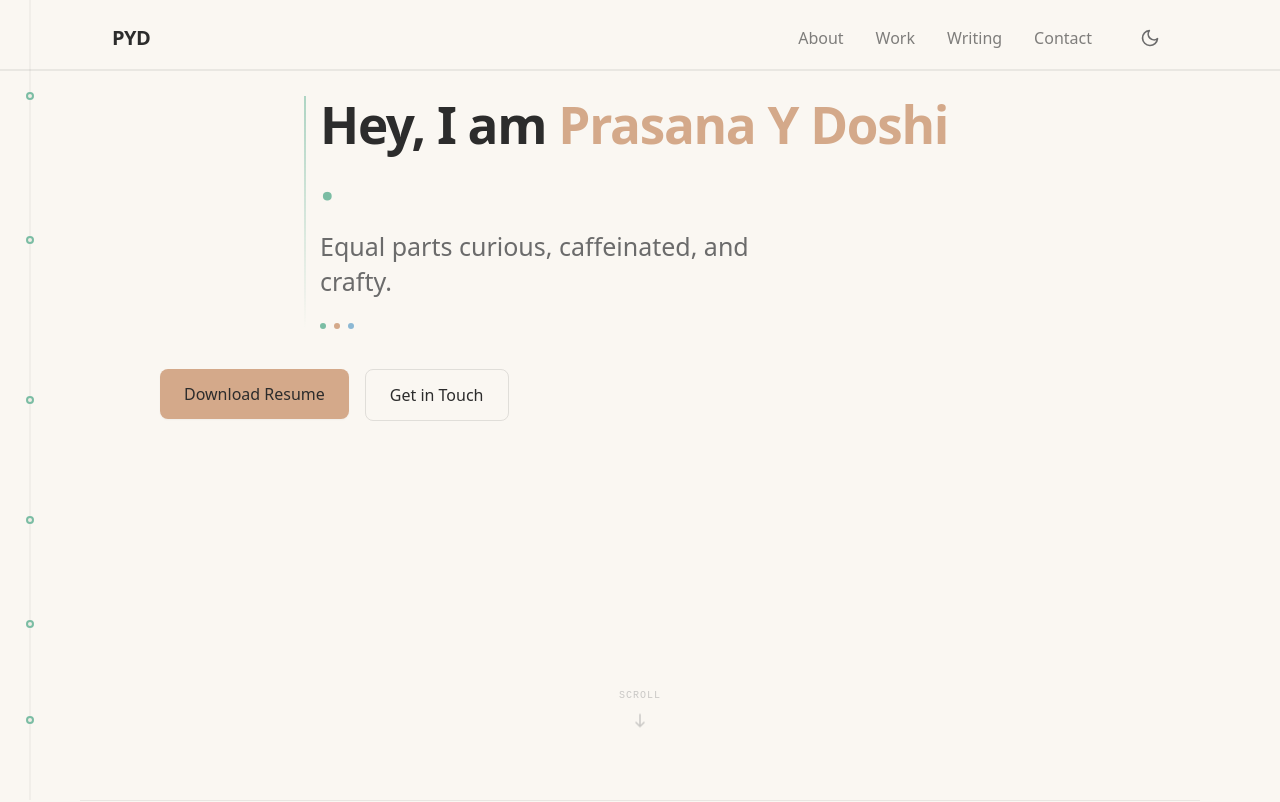
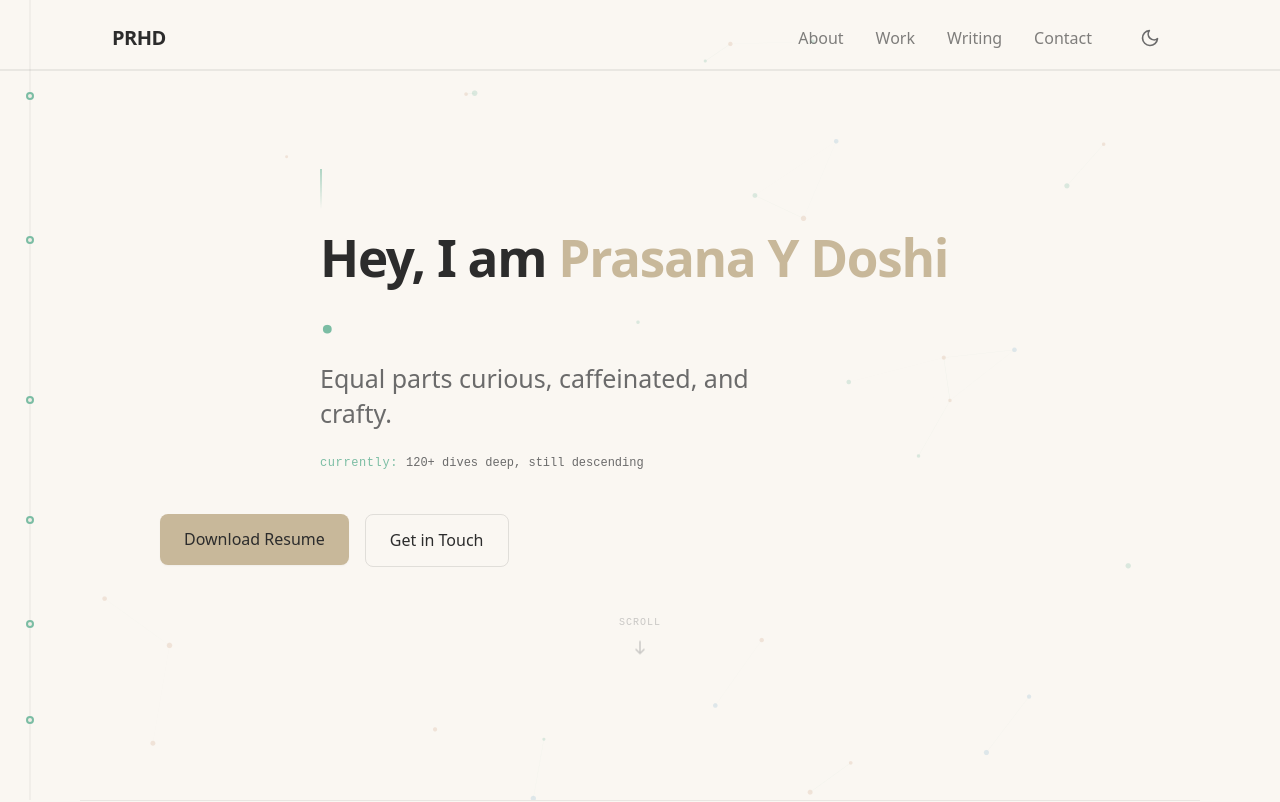
Before and after one commit to prasanaydoshi/Personal-Website, a Next.js app: page / in a window 1280 px wide. Shown: the top 802 px of the page. Built offline with nearby package versions, Linux system fonts and the light colour scheme.

Commit message:
redesign terminal

```diff
--- a/src/app/globals.css
+++ b/src/app/globals.css
@@ -37,6 +37,7 @@
   --color-thread-stroke: #7bbda4;
   --color-thread-node: #7bbda4;
   --color-thread-node-pulse: rgba(123, 189, 164, 0.3);
+  --color-name-highlight: #c8b89a;
 }
 
 /* ============================================================
@@ -68,6 +69,7 @@
   --color-thread-stroke: #7bbda4;
   --color-thread-node: #7bbda4;
   --color-thread-node-pulse: rgba(123, 189, 164, 0.25);
+  --color-name-highlight: #e8d5bc;
 }
 
 /* ============================================================
--- a/src/app/layout.tsx
+++ b/src/app/layout.tsx
@@ -3,7 +3,7 @@ import "./globals.css";
 import { ThemeProvider } from "@/components/ThemeProvider";
 
 export const metadata: Metadata = {
-  title: "PYD — Prasana | Developer Portfolio",
+  title: "PRHD — Prasana | Developer Portfolio",
   description:
     "Engineer building at the intersection of fintech, quant, and full-stack. Portfolio of Prasana — builder, storyteller, operator.",
   keywords: [
@@ -16,7 +16,7 @@ export const metadata: Metadata = {
   ],
   authors: [{ name: "Prasana" }],
   openGraph: {
-    title: "PYD — Prasana | Developer Portfolio",
+    title: "PRHD — Prasana | Developer Portfolio",
     description:
       "Engineer building at the intersection of fintech, quant, and full-stack.",
     type: "website",
--- a/src/app/page.tsx
+++ b/src/app/page.tsx
@@ -11,6 +11,7 @@ import ProjectCard from "@/components/ProjectCard";
 import ProjectRow from "@/components/ProjectRow";
 import BlogPreview from "@/components/BlogPreview";
 import ContactBlock from "@/components/ContactBlock";
+import ParticleConstellation from "@/components/ParticleConstellation";
 
 // ── Placeholder data (replace with your real content) ──────────────
 
@@ -116,7 +117,11 @@ export default function Home() {
         {/* ============================================================
             ENTRY 000 — Hero / Boot
             ============================================================ */}
-        <section className="min-h-[100vh] flex flex-col justify-center px-6 md:px-12 lg:px-20 pt-24 pb-16 max-w-content mx-auto">
+        <section className="min-h-[100vh] flex flex-col justify-center px-6 md:px-12 lg:px-20 pt-24 pb-16 max-w-content mx-auto relative overflow-hidden">
+          {/* Particle background — desktop only */}
+          <ParticleConstellation className="absolute inset-0 z-0 hidden md:block" />
+
+          <div className="relative z-10">
           <TerminalBoot onComplete={() => setTerminalDone(true)} />
 
           {/* CTA buttons — fade in after intro */}
@@ -133,7 +138,7 @@ export default function Home() {
               download
               className="px-6 py-3 rounded-md text-base font-medium transition-all duration-200 hover:-translate-y-[1px]"
               style={{
-                backgroundColor: "var(--color-accent-warm)",
+                backgroundColor: "var(--color-name-highlight)",
                 color: "#2C2C2C",
                 boxShadow: "0 1px 2px rgba(0,0,0,0.04)",
               }}
@@ -184,6 +189,7 @@ export default function Home() {
                 />
               </svg>
             </div>
+          </div>
           </div>
         </section>
 
@@ -322,7 +328,7 @@ export default function Home() {
             className="font-mono text-sm"
             style={{ color: "var(--color-text-tertiary)" }}
           >
-            {"> end of log. // PYD"}
+            {"> end of log. // PRHD"}
           </p>
           <p
             className="font-mono text-[11px] mt-3"
--- a/src/components/Nav.tsx
+++ b/src/components/Nav.tsx
@@ -51,7 +51,7 @@ export default function Nav() {
             className="font-heading font-bold text-lg tracking-tight"
             style={{ color: "var(--color-text-primary)" }}
           >
-            PYD
+            PRHD
           </a>
 
           {/* Desktop links */}
--- /dev/null
+++ b/src/components/ParticleConstellation.tsx
@@ -0,0 +1,246 @@
+"use client";
+
+import { useEffect, useRef } from "react";
+
+interface ParticleConstellationProps {
+  className?: string;
+}
+
+interface Particle {
+  x: number;
+  y: number;
+  vx: number;
+  vy: number;
+  color: [number, number, number];
+  radius: number;
+}
+
+const PARTICLE_COLORS: [number, number, number][] = [
+  [123, 189, 164], // teal
+  [212, 169, 138], // warm
+  [140, 184, 212], // sky
+];
+
+const PARTICLE_COUNT = 30;
+const CONNECTION_DISTANCE = 110;
+const MOUSE_RADIUS = 120;
+const TEXT_ZONE = { xOffset: 30, widthPx: 520, yPercent: 0.2, heightPercent: 0.55 };
+
+function isInTextZone(x: number, y: number, canvasH: number): boolean {
+  const zoneY = canvasH * TEXT_ZONE.yPercent;
+  const zoneH = canvasH * TEXT_ZONE.heightPercent;
+  return x > TEXT_ZONE.xOffset && x < TEXT_ZONE.xOffset + TEXT_ZONE.widthPx && y > zoneY && y < zoneY + zoneH;
+}
+
+function spawnParticle(w: number, h: number): Particle {
+  let x: number, y: number;
+  let attempts = 0;
+  do {
+    x = Math.random() * w;
+    y = Math.random() * h;
+    attempts++;
+  } while (isInTextZone(x, y, h) && attempts < 50);
+
+  return {
+    x,
+    y,
+    vx: (Math.random() - 0.5) * 0.5,
+    vy: (Math.random() - 0.5) * 0.5,
+    color: PARTICLE_COLORS[Math.floor(Math.random() * PARTICLE_COLORS.length)],
+    radius: 1.3 + Math.random() * 1.5,
+  };
+}
+
+export default function ParticleConstellation({ className }: ParticleConstellationProps) {
+  const canvasRef = useRef<HTMLCanvasElement>(null);
+
+  useEffect(() => {
+    const canvas = canvasRef.current;
+    if (!canvas) return;
+
+    const ctx = canvas.getContext("2d");
+    if (!ctx) return;
+
+    const reducedMotion = window.matchMedia("(prefers-reduced-motion: reduce)").matches;
+
+    let w = 0;
+    let h = 0;
+    let animId: number;
+    let mouseX = -9999;
+    let mouseY = -9999;
+
+    const particles: Particle[] = [];
+
+    function resize() {
+      const parent = canvas!.parentElement;
+      if (!parent) return;
+      w = parent.offsetWidth;
+      h = parent.offsetHeight;
+      canvas!.width = w * 2;
+      canvas!.height = h * 2;
+      canvas!.style.width = w + "px";
+      canvas!.style.height = h + "px";
+      ctx!.scale(2, 2);
+    }
+
+    function init() {
+      resize();
+      particles.length = 0;
+      for (let i = 0; i < PARTICLE_COUNT; i++) {
+        particles.push(spawnParticle(w, h));
+      }
+    }
+
+    function getThemeParams() {
+      const theme = document.documentElement.getAttribute("data-theme");
+      const isDark = theme === "dark";
+      return {
+        baseAlpha: isDark ? 0.35 : 0.25,
+        lineFactor: isDark ? 0.07 : 0.12,
+      };
+    }
+
+    function draw() {
+      const { baseAlpha, lineFactor } = getThemeParams();
+      ctx!.clearRect(0, 0, w, h);
+
+      const zoneY = h * TEXT_ZONE.yPercent;
+      const zoneH = h * TEXT_ZONE.heightPercent;
+      const zoneCX = TEXT_ZONE.xOffset + TEXT_ZONE.widthPx / 2;
+      const zoneCY = zoneY + zoneH / 2;
+
+      // Update particles
+      for (const p of particles) {
+        if (!reducedMotion) {
+          p.x += p.vx;
+          p.y += p.vy;
+
+          // Bounce off edges
+          if (p.x < 0 || p.x > w) p.vx *= -1;
+          if (p.y < 0 || p.y > h) p.vy *= -1;
+          p.x = Math.max(0, Math.min(w, p.x));
+          p.y = Math.max(0, Math.min(h, p.y));
+
+          // Text zone avoidance
+          if (isInTextZone(p.x, p.y, h)) {
+            const dx = p.x - zoneCX;
+            const dy = p.y - zoneCY;
+            const dist = Math.sqrt(dx * dx + dy * dy) || 1;
+            p.vx += (dx / dist) * 0.07;
+            p.vy += (dy / dist) * 0.07;
+          }
+
+          // Clamp velocity
+          const speed = Math.sqrt(p.vx * p.vx + p.vy * p.vy);
+          if (speed > 0.8) {
+            p.vx = (p.vx / speed) * 0.8;
+            p.vy = (p.vy / speed) * 0.8;
+          }
+        }
+      }
+
+      // Connection lines between particles
+      for (let i = 0; i < particles.length; i++) {
+        for (let j = i + 1; j < particles.length; j++) {
+          const dx = particles[i].x - particles[j].x;
+          const dy = particles[i].y - particles[j].y;
+          const dist = Math.sqrt(dx * dx + dy * dy);
+          if (dist < CONNECTION_DISTANCE) {
+            const alpha = lineFactor * (1 - dist / CONNECTION_DISTANCE);
+            ctx!.beginPath();
+            ctx!.moveTo(particles[i].x, particles[i].y);
+            ctx!.lineTo(particles[j].x, particles[j].y);
+            ctx!.strokeStyle = `rgba(123, 189, 164, ${alpha})`;
+            ctx!.lineWidth = 0.5;
+            ctx!.stroke();
+          }
+        }
+      }
+
+      // Draw particles and mouse interaction
+      for (const p of particles) {
+        let radiusBoost = 0;
+        let alphaBoost = 0;
+
+        const mdx = p.x - mouseX;
+        const mdy = p.y - mouseY;
+        const mDist = Math.sqrt(mdx * mdx + mdy * mdy);
+
+        if (mDist < MOUSE_RADIUS) {
+          const proximity = 1 - mDist / MOUSE_RADIUS;
+          radiusBoost = proximity * 3;
+          alphaBoost = proximity * 0.4;
+
+          // Glow
+          ctx!.beginPath();
+          ctx!.arc(p.x, p.y, p.radius + radiusBoost * 8, 0, Math.PI * 2);
+          ctx!.fillStyle = `rgba(${p.color[0]}, ${p.color[1]}, ${p.color[2]}, ${proximity * 0.08})`;
+          ctx!.fill();
+
+          // Connection line to cursor
+          const lineAlpha = lineFactor * proximity;
+          ctx!.beginPath();
+          ctx!.moveTo(p.x, p.y);
+          ctx!.lineTo(mouseX, mouseY);
+          ctx!.strokeStyle = `rgba(123, 189, 164, ${lineAlpha})`;
+          ctx!.lineWidth = 0.5;
+          ctx!.stroke();
+        }
+
+        // Particle dot
+        ctx!.beginPath();
+        ctx!.arc(p.x, p.y, p.radius + radiusBoost, 0, Math.PI * 2);
+        ctx!.fillStyle = `rgba(${p.color[0]}, ${p.color[1]}, ${p.color[2]}, ${baseAlpha + alphaBoost})`;
+        ctx!.fill();
+      }
+
+      if (!reducedMotion) {
+        animId = requestAnimationFrame(draw);
+      }
+    }
+
+    function onMouseMove(e: MouseEvent) {
+      const rect = canvas!.getBoundingClientRect();
+      mouseX = e.clientX - rect.left;
+      mouseY = e.clientY - rect.top;
+    }
+
+    function onMouseLeave() {
+      mouseX = -9999;
+      mouseY = -9999;
+    }
+
+    init();
+
+    if (reducedMotion) {
+      draw();
+    } else {
+      animId = requestAnimationFrame(draw);
+    }
+
+    const parent = canvas.parentElement;
+    parent?.addEventListener("mousemove", onMouseMove);
+    parent?.addEventListener("mouseleave", onMouseLeave);
+
+    const resizeObserver = new ResizeObserver(() => {
+      ctx!.setTransform(1, 0, 0, 1, 0, 0);
+      resize();
+    });
+    resizeObserver.observe(canvas.parentElement!);
+
+    return () => {
+      if (animId) cancelAnimationFrame(animId);
+      parent?.removeEventListener("mousemove", onMouseMove);
+      parent?.removeEventListener("mouseleave", onMouseLeave);
+      resizeObserver.disconnect();
+    };
+  }, []);
+
+  return (
+    <canvas
+      ref={canvasRef}
+      className={className}
+      style={{ pointerEvents: "none" }}
+    />
+  );
+}
--- a/src/components/TerminalBoot.tsx
+++ b/src/components/TerminalBoot.tsx
@@ -6,9 +6,18 @@ interface TerminalBootProps {
   onComplete?: () => void;
 }
 
+const identities = [
+  "diving into data pipelines at Munich Re",
+  "120+ dives deep, still descending",
+  "building ML models that move the needle",
+  "analyzing equities before the market opens",
+];
+
 export default function TerminalBoot({ onComplete }: TerminalBootProps) {
   const [phase, setPhase] = useState(0);
   const [reducedMotion, setReducedMotion] = useState(false);
+  const [identityIndex, setIdentityIndex] = useState(0);
+  const [identityVisible, setIdentityVisible] = useState(true);
 
   useEffect(() => {
     const mq = window.matchMedia("(prefers-reduced-motion: reduce)");
@@ -31,17 +40,32 @@ export default function TerminalBoot({ onComplete }: TerminalBootProps) {
     return () => timers.forEach(clearTimeout);
   }, [onComplete]);
 
+  // Rotating identity text
+  useEffect(() => {
+    if (phase < 3) return;
+    const interval = setInterval(() => {
+      setIdentityVisible(false);
+      setTimeout(() => {
+        setIdentityIndex((prev) => (prev + 1) % identities.length);
+        setIdentityVisible(true);
+      }, 400);
+    }, 3000);
+    return () => clearInterval(interval);
+  }, [phase]);
+
   const instant = reducedMotion;
 
   return (
-    <div className="w-full max-w-[640px] mx-auto relative">
-      {/* Decorative accent line */}
+    <div className="w-full max-w-[640px] mx-auto">
+      {/* Accent line — normal flow with spacing */}
       <div
-        className="absolute -left-4 top-0 bottom-0 w-[2px]"
         style={{
-          background: `linear-gradient(to bottom, var(--color-accent-thread), transparent)`,
+          width: "2px",
+          height: "40px",
+          background: "linear-gradient(to bottom, var(--color-accent-thread), transparent)",
           opacity: phase >= 1 || instant ? 0.6 : 0,
           transition: instant ? "none" : "opacity 0.8s ease",
+          marginBottom: "20px",
         }}
       />
 
@@ -60,7 +84,7 @@ export default function TerminalBoot({ onComplete }: TerminalBootProps) {
         Hey, I am{" "}
         <span
           style={{
-            color: "var(--color-accent-warm)",
+            color: "var(--color-name-highlight)",
             display: "inline-block",
           }}
         >
@@ -82,25 +106,30 @@ export default function TerminalBoot({ onComplete }: TerminalBootProps) {
         Equal parts curious, caffeinated, and crafty.
       </p>
 
-      {/* Decorative dots */}
+      {/* Rotating "currently:" line */}
       <div
-        className="flex items-center gap-2 mt-6"
+        className="mt-4"
         style={{
           opacity: phase >= 3 || instant ? 1 : 0,
           transition: instant ? "none" : "opacity 0.5s ease 0.2s",
         }}
       >
-        {[
-          "var(--color-accent-thread)",
-          "var(--color-accent-warm)",
-          "var(--color-accent-sky)",
-        ].map((color, i) => (
-          <span
-            key={i}
-            className="w-[6px] h-[6px] rounded-full"
-            style={{ backgroundColor: color }}
-          />
-        ))}
+        <span
+          className="font-mono text-[12px] tracking-wider"
+          style={{ color: "var(--color-accent-thread)" }}
+        >
+          currently:
+        </span>
+        <span
+          className="font-mono text-[12px] ml-2"
+          style={{
+            color: "var(--color-text-secondary)",
+            opacity: identityVisible ? 1 : 0,
+            transition: "opacity 0.4s ease",
+          }}
+        >
+          {identities[identityIndex]}
+        </span>
       </div>
     </div>
   );
```
Also changed, not shown: 1 other file (tests, documents, lock files or other folders).
